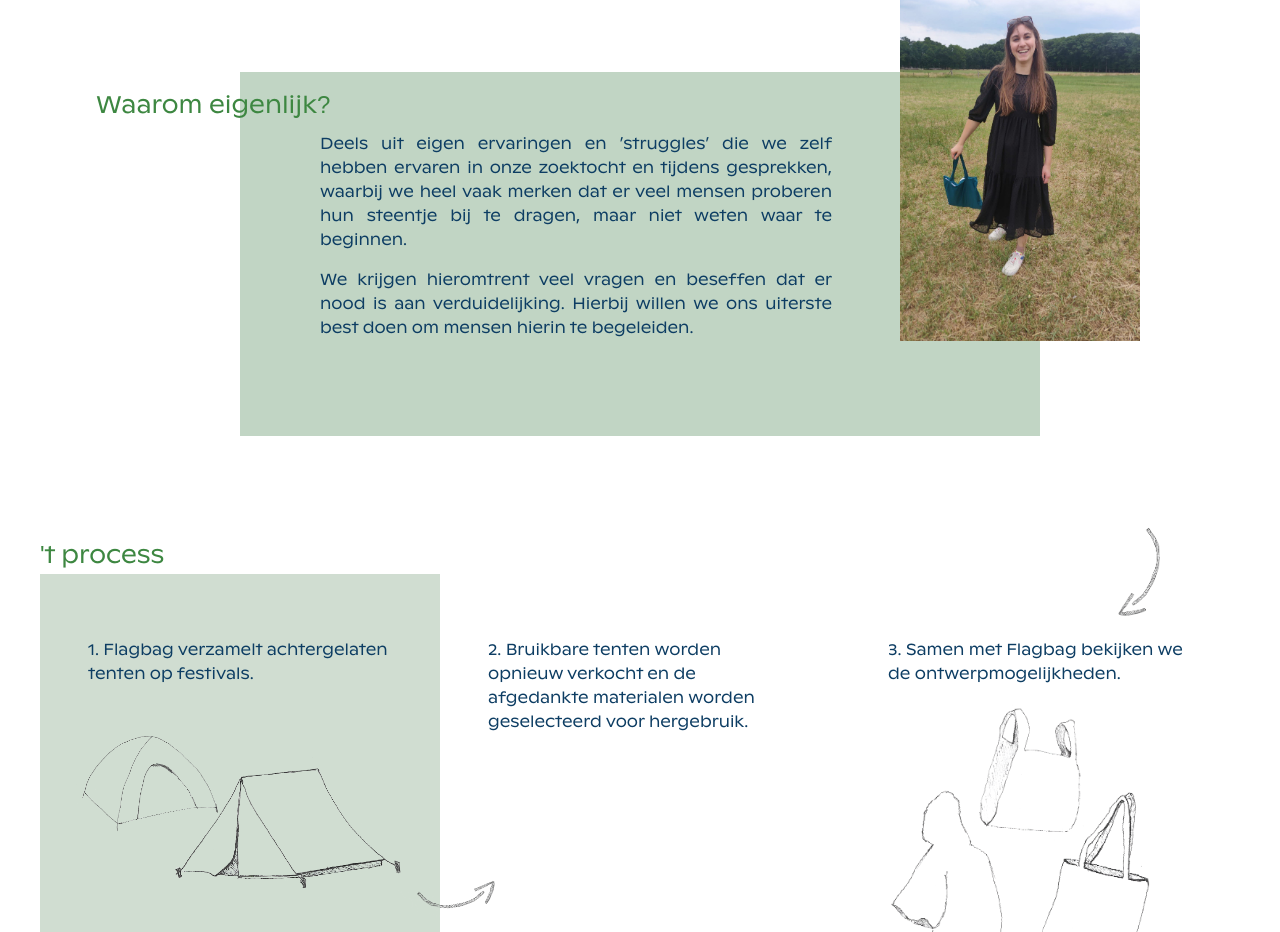
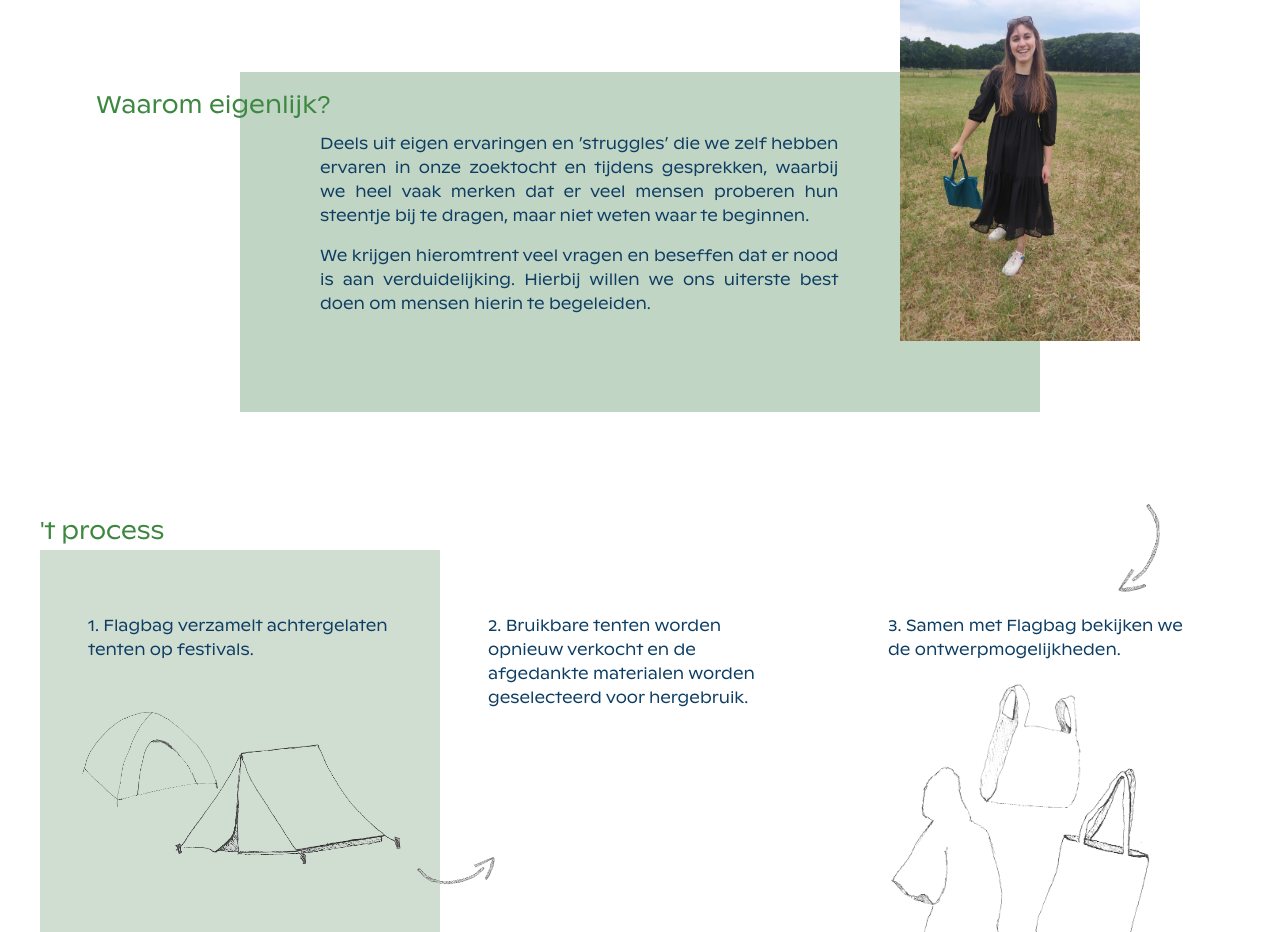
Before and after one commit to samdemaeyer/gepakt-en-gezakt, a React (Create React App) app: page / in a window 1280 px wide. Shown: the part 5260-6192 px from the top of the page. Built offline with nearby package versions, Linux system fonts and the light colour scheme.

Commit message:
hoerenjong bj "waarom eigenlijk" gefixt

```diff
--- a/src/sections/Section2.scss
+++ b/src/sections/Section2.scss
@@ -40,7 +40,7 @@
     }
 
     .content {
-      max-width: 80%;
+      max-width: 81%;
     }
 
     .img-right {
```
